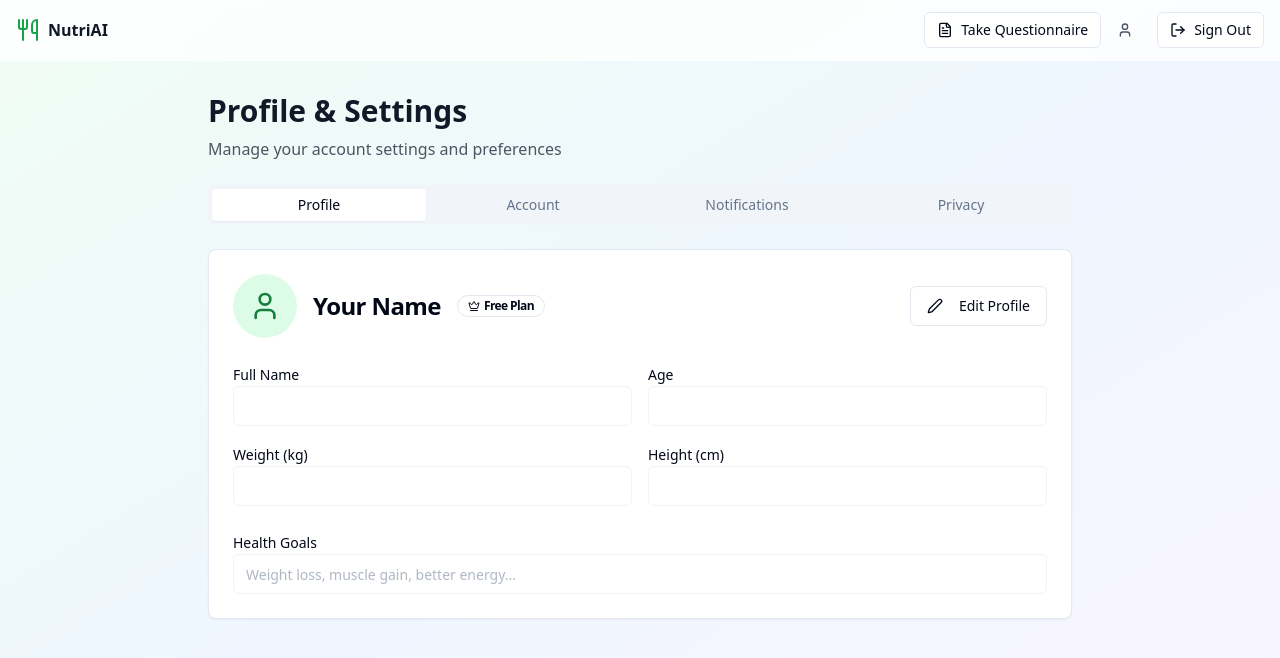
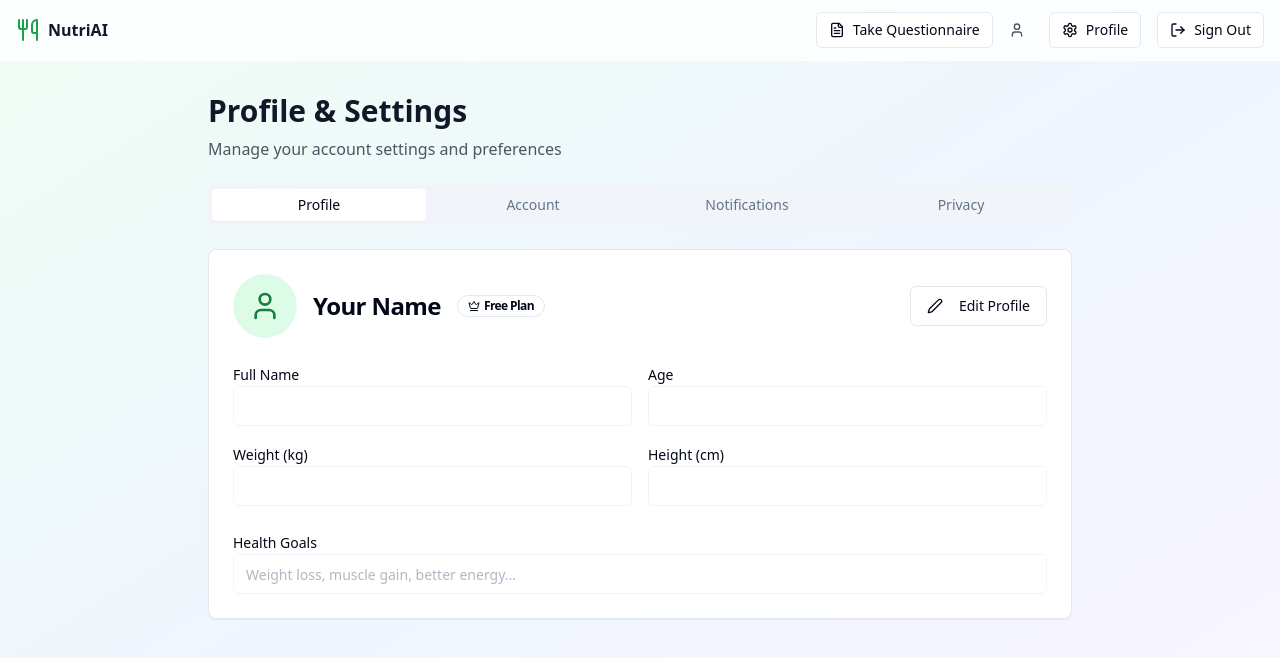
Before and after one commit to hertzsteven/meal-mind-matcher, a React (Vite) app: page /profile in a window 1280 px wide. Shown: the top 658 px of the page. Built offline with nearby package versions, Linux system fonts and the light colour scheme.

Commit message:
Add profile navigation link
Adds a link to the profile page in the app header.

```diff
--- a/src/components/layout/AppHeader.tsx
+++ b/src/components/layout/AppHeader.tsx
@@ -1,7 +1,8 @@
+
 import React from 'react';
 import { Button } from "@/components/ui/button";
 import { toast } from "sonner";
-import { Utensils, LogOut, User, FileText, Home } from "lucide-react";
+import { Utensils, LogOut, User, FileText, Home, Settings } from "lucide-react";
 import { useAuth } from "@/contexts/AuthContext";
 import { useNavigate } from "react-router-dom";
 
@@ -33,6 +34,10 @@ const AppHeader: React.FC<AppHeaderProps> = ({
       console.error('❌ Sign out error:', error);
       toast.error("Error signing out");
     }
+  };
+
+  const handleProfileClick = () => {
+    navigate('/profile');
   };
 
   return (
@@ -78,6 +83,16 @@ const AppHeader: React.FC<AppHeaderProps> = ({
           <Button
             variant="outline"
             size="sm"
+            onClick={handleProfileClick}
+            className="flex items-center gap-2"
+          >
+            <Settings className="w-4 h-4" />
+            Profile
+          </Button>
+
+          <Button
+            variant="outline"
+            size="sm"
             onClick={handleSignOut}
             className="flex items-center gap-2"
           >
```
